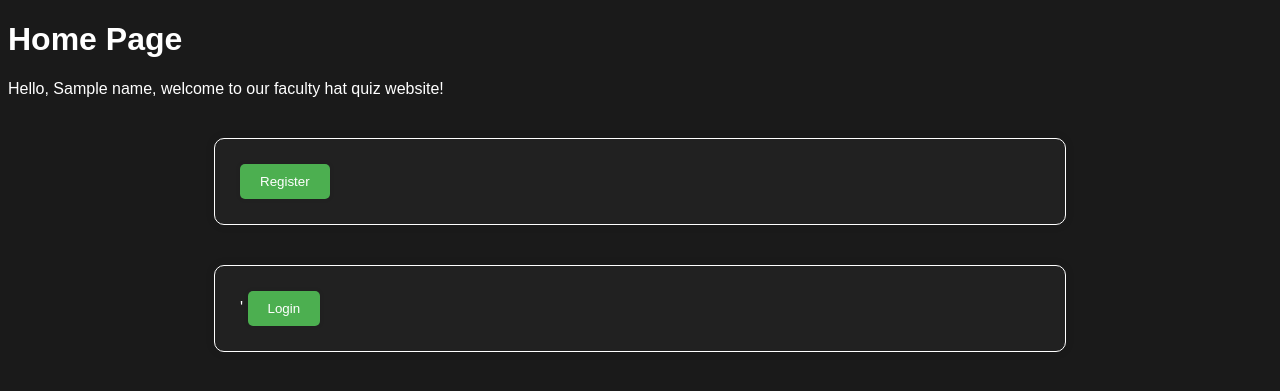
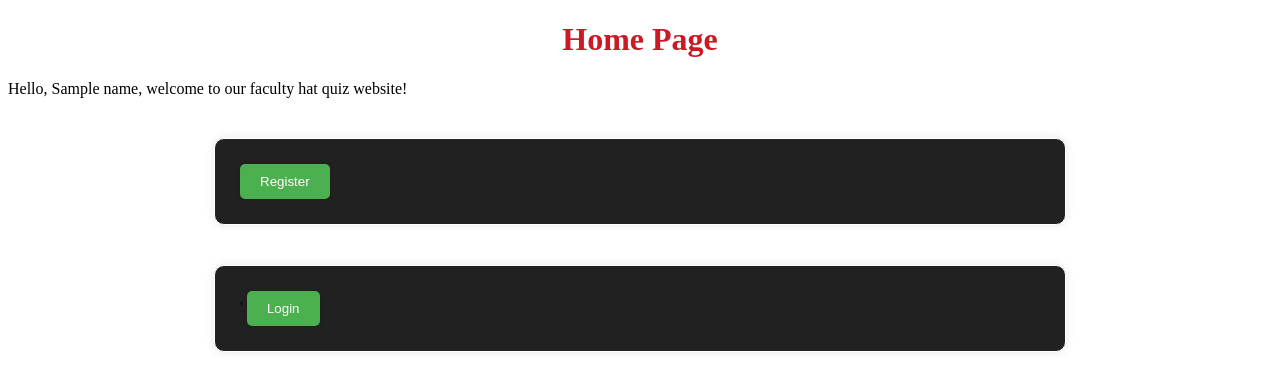
Before and after one commit to AdinoAdi-kudos/TT10-08, a Flask app: template templates/index.html in a window 1280 px wide. Shown: the top 391 px of the page. Run offline with Flask 3, Linux system fonts and the light colour scheme; the template is opened without the code that fills it: most values are stand-ins (such as "Sample title", 1, 10 or a date in 2020).

Commit message:
Update Main Page Background/Colour/Logo style.css

```diff
--- a/static/style.css
+++ b/static/style.css
@@ -1,7 +1,23 @@
-body {
+/*body {
   font-family: Arial, sans-serif;
-  background-color: #1a1a1a;
-  color: #fff;
+  background-color: white;
+  color: red;
+}*/
+
+img {
+  display: block;
+  margin-left: auto;
+  margin-right: auto;
+  margin-top: 5%;
+  margin-bottom: 3%;
+  height: 70px;
+}
+
+h1 {
+  color: #cb1a25;
+  text-align: center;
+  display: block;
+  font-weight: bold;
 }
 
 form {
```
